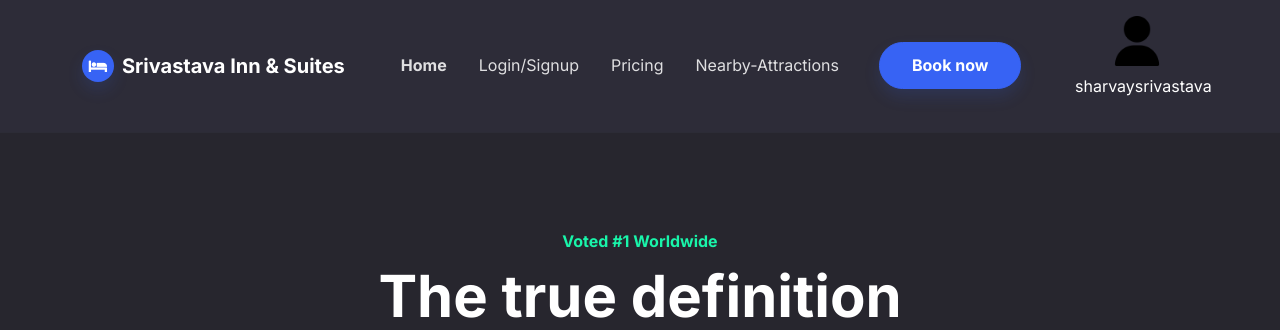
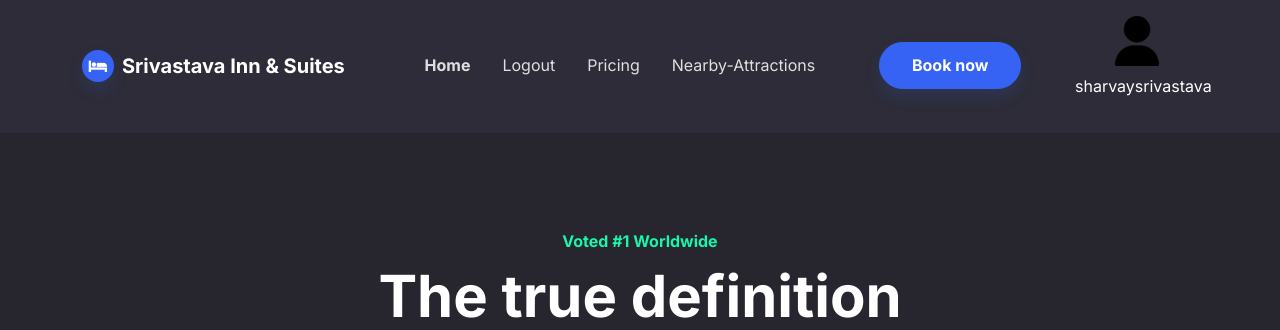
Before and after one commit to SharSrivastava87/FBLA_E-Business, a Django app: page / in a window 1280 px wide. Shown: the top 330 px of the page. Run offline with Django 4.2, Linux system fonts and the light colour scheme; a user stored in the database is signed in; some libraries are stand-ins or nearby versions.

Commit message:
18th working copy with Logout

```diff
--- a/Homepage/templates/index.html
+++ b/Homepage/templates/index.html
@@ -1,6 +1,7 @@
 <!DOCTYPE html>
 <html lang="en">
 {% load static %}
+{% load admin_urls %}
 <head>
     <meta charset="utf-8">
     <meta name="viewport" content="width=device-width, initial-scale=1.0, shrink-to-fit=no">
@@ -17,7 +18,13 @@
             <div class="collapse navbar-collapse" id="navcol-1">
                 <ul class="navbar-nav mx-auto">
                     <li class="nav-item"><a class="nav-link active" href="">Home</a></li>
-                    <li class="nav-item"><a class="nav-link" href="login">Login/Signup</a></li>
+                    {% if user.is_authenticated %}
+                        <li class="nav-item">
+                            <a class="nav-link" href={% url 'Homepage:1234' %}>Logout</a>
+                        </li>
+                    {% else %}
+                        <li class="nav-item"><a class="nav-link" href="Login/Signup">Login</a></li>
+                    {% endif %}
                     <li class="nav-item"></li>
                     <li class="nav-item"><a class="nav-link" href="Pricing">Pricing</a></li>
                     <li class="nav-item"><a class="nav-link"F href="NearbyAttractions">Nearby-Attractions</a></li>
--- a/Homepage/urls.py
+++ b/Homepage/urls.py
@@ -11,5 +11,5 @@ urlpatterns=[
     path('Pricing/', views.my_view),
     path('login/', login_view, name='login'),
     path('Terms&Conditions/', views.terms),
-
+    path('logout_user', views.logout_view, name='1234'),
 ]
--- a/Homepage/views.py
+++ b/Homepage/views.py
@@ -1,10 +1,12 @@
-from django.shortcuts import HttpResponse
+from django.contrib.auth import logout
+from django.shortcuts import HttpResponse, redirect
+from django.template.context_processors import request
 from django.views.generic import ListView, FormView
 from .models import Room, Booking
 from .forms import AvailabilityForm, DateInput
 from Homepage.Booking_Functions.availability import check_availability
 from django.shortcuts import render
-from django.core.mail import send_mail
+from django.contrib import messages
 
 
 
@@ -53,3 +55,9 @@ class BookingView(FormView):
             return HttpResponse(f'{data["num_rooms"]} room(s) booked successfully!')
         else:
             return HttpResponse('Requested number of rooms are not available!')
+
+
+def logout_view(request):
+    logout(request)
+    messages.success(request,  "You have succesfully logged out ")
+    return redirect('/')
```
Also changed, not shown: db.sqlite3.
